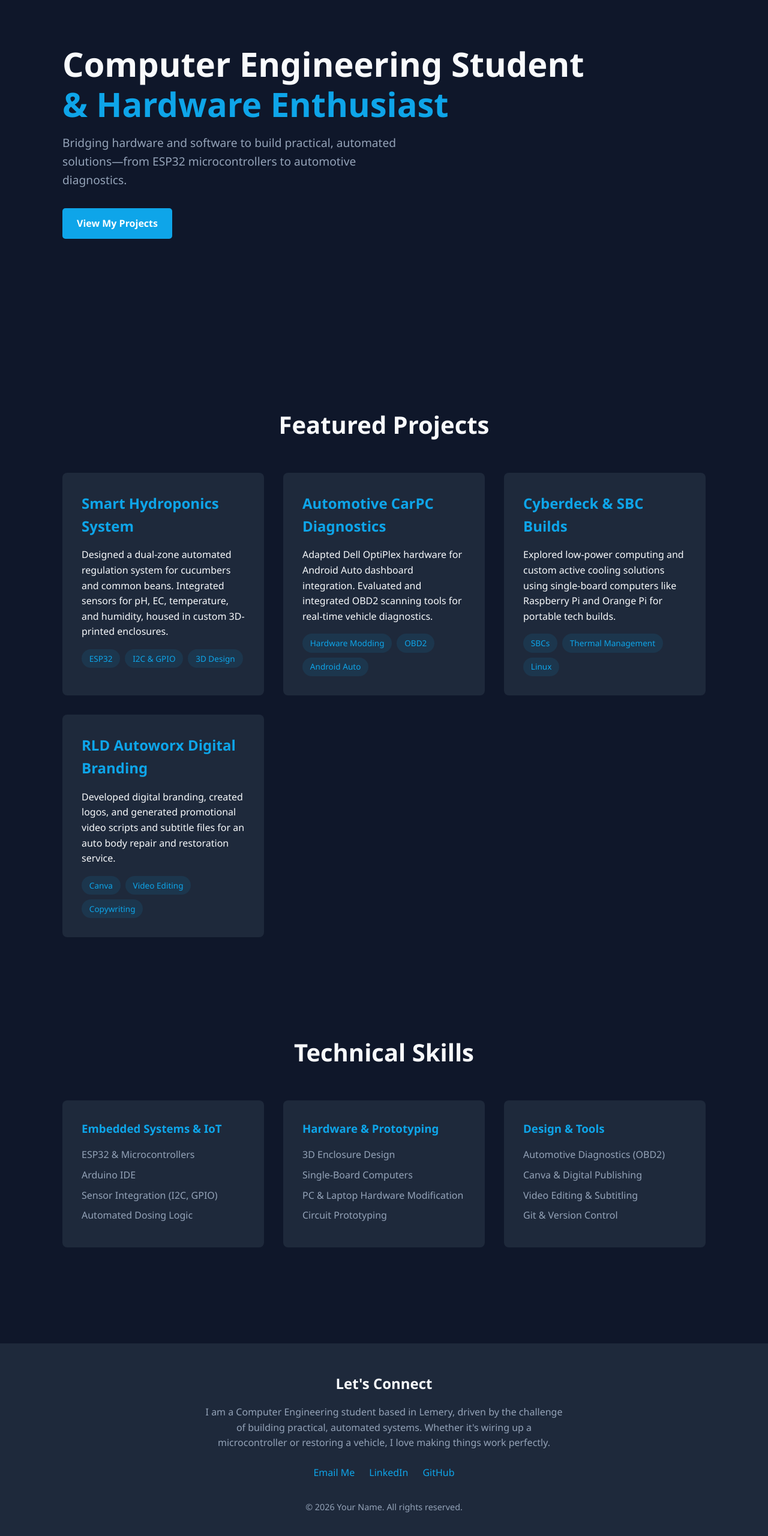
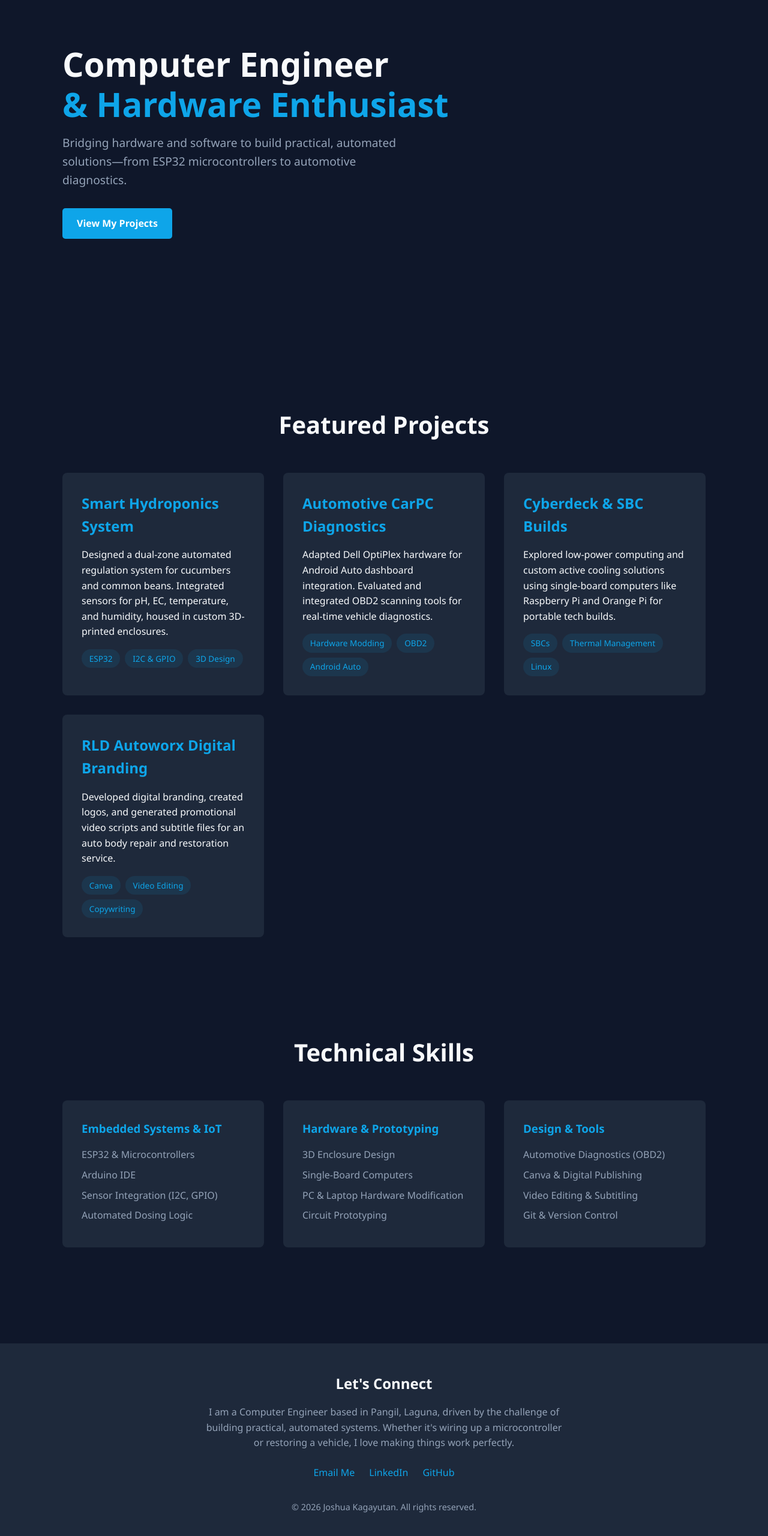
Before and after one commit to joshxmeow/joshua.kagayutan, a plain HTML site: page index.html in a window 1280 px wide. Shown: the part 198-2758 px from the top of the page at 60% size. Drawn offline with Linux system fonts and the light colour scheme.

Commit message:
changed some wordings

```diff
--- a/index.html
+++ b/index.html
@@ -11,7 +11,7 @@
 
     <!-- Navigation -->
     <nav>
-        <div class="logo"><strong>Portfolio.</strong></div>
+        <div class="logo"><strong>Joshua Kagayutan</strong></div>
         <div class="nav-links">
             <a href="#projects">Projects</a>
             <a href="#skills">Skills</a>
@@ -21,7 +21,7 @@
 
     <!-- Hero Section -->
     <header class="hero">
-        <h1>Computer Engineering Student <br><span>& Hardware Enthusiast</span></h1>
+        <h1>Computer Engineer <br><span>& Hardware Enthusiast</span></h1>
         <p>Bridging hardware and software to build practical, automated solutions—from ESP32 microcontrollers to automotive diagnostics.</p>
         <div>
             <a href="#projects" class="btn">View My Projects</a>
@@ -116,14 +116,14 @@
     <footer id="about">
         <h2>Let's Connect</h2>
         <p class="about-text">
-            I am a Computer Engineering student based in Lemery, driven by the challenge of building practical, automated systems. Whether it's wiring up a microcontroller or restoring a vehicle, I love making things work perfectly.
+            I am a Computer Engineer based in Pangil, Laguna, driven by the challenge of building practical, automated systems. Whether it's wiring up a microcontroller or restoring a vehicle, I love making things work perfectly.
         </p>
         <div class="social-links">
-            <a href="mailto:your.email@example.com">Email Me</a>
+            <a href="mailto:kagayutanjoshua@gmail.com">Email Me</a>
             <a href="#">LinkedIn</a>
             <a href="#">GitHub</a>
         </div>
-        <p class="copyright">&copy; 2026 Your Name. All rights reserved.</p>
+        <p class="copyright">&copy; 2026 Joshua Kagayutan. All rights reserved.</p>
     </footer>
 
 </body>
```
Also changed, not shown: 1 other file.
